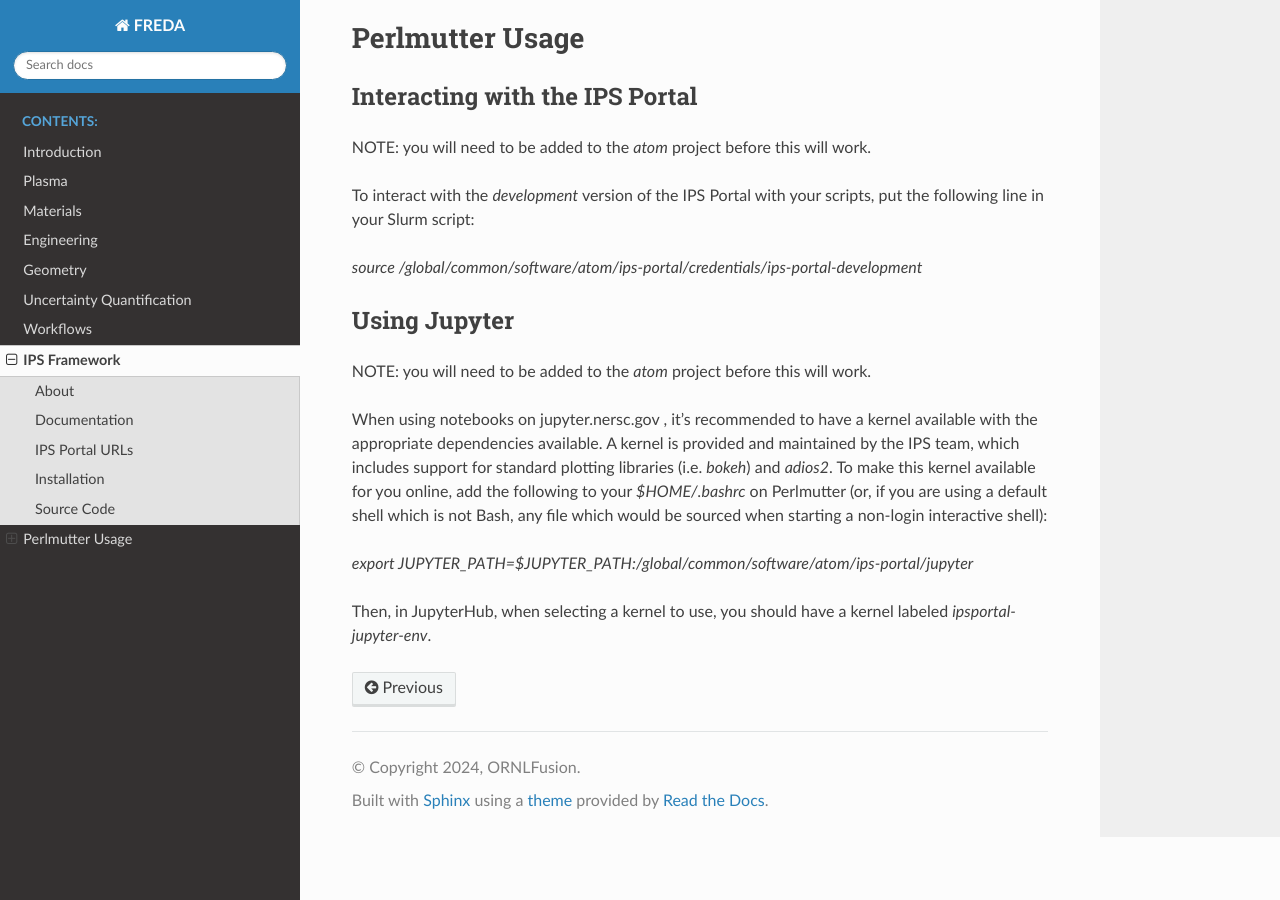
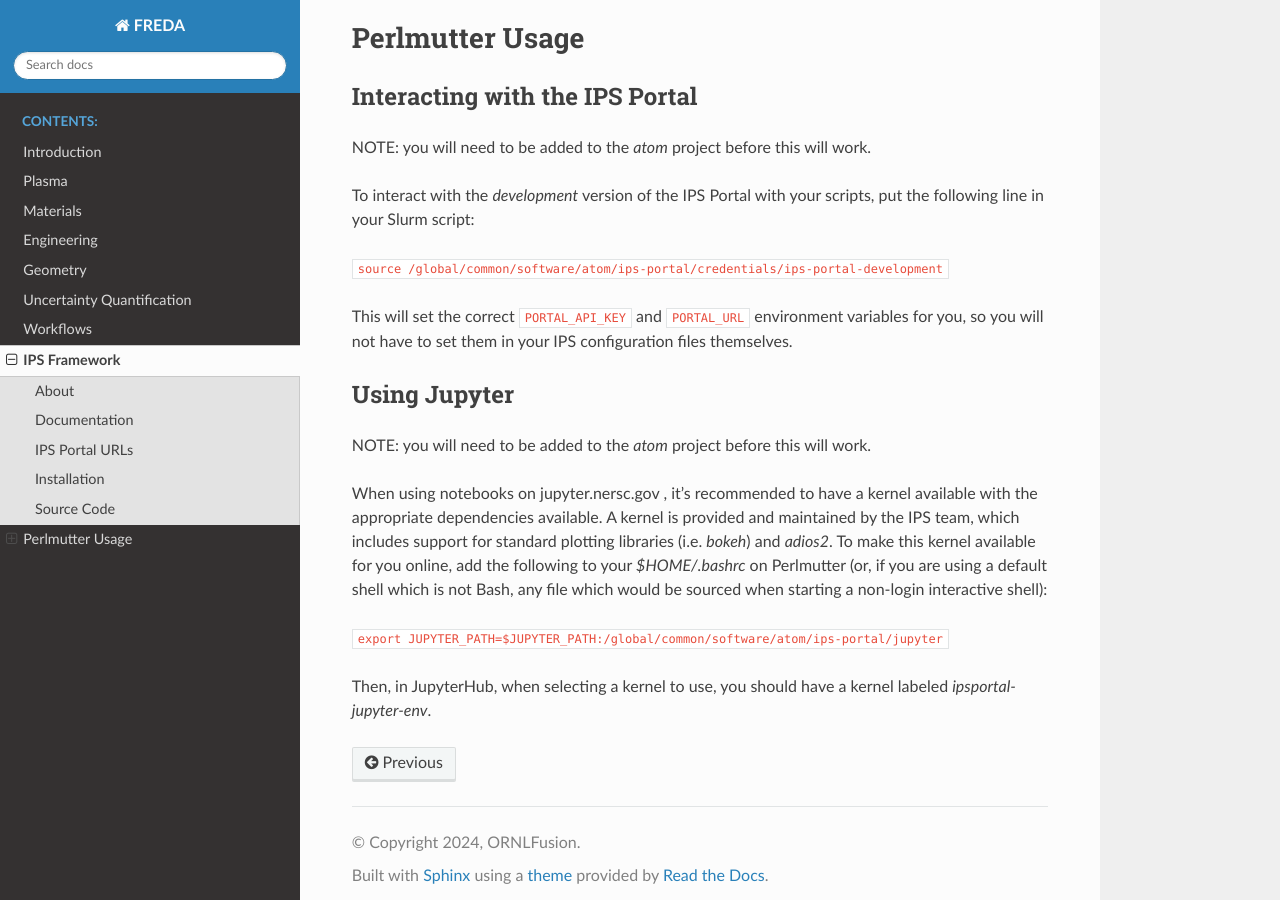
Before and after one commit to ORNL-Fusion/freda-doc, a Sphinx documentation site: the page built from docs/ips.rst, in a window 1280 px wide and 900 px high, scrolled down 1732 px. Built offline with Sphinx 7.4.7 and the Read the Docs theme 3.1.0, drawn with Linux system fonts in a browser that asks for light colours.

Commit message:
Update ips.rst

```diff
--- a/docs/ips.rst
+++ b/docs/ips.rst
@@ -74,7 +74,9 @@ NOTE: you will need to be added to the `atom` project before this will work.
 
 To interact with the *development* version of the IPS Portal with your scripts, put the following line in your Slurm script:
 
-`source /global/common/software/atom/ips-portal/credentials/ips-portal-development`
+``source /global/common/software/atom/ips-portal/credentials/ips-portal-development``
+
+This will set the correct ``PORTAL_API_KEY`` and ``PORTAL_URL`` environment variables for you, so you will not have to set them in your IPS configuration files themselves.
 
 Using Jupyter
 -------------
@@ -83,6 +85,6 @@ NOTE: you will need to be added to the `atom` project before this will work.
 
 When using notebooks on jupyter.nersc.gov , it's recommended to have a kernel available with the appropriate dependencies available. A kernel is provided and maintained by the IPS team, which includes support for standard plotting libraries (i.e. `bokeh`) and `adios2`. To make this kernel available for you online, add the following to your `$HOME/.bashrc` on Perlmutter (or, if you are using a default shell which is not Bash, any file which would be sourced when starting a non-login interactive shell):
 
-`export JUPYTER_PATH=$JUPYTER_PATH:/global/common/software/atom/ips-portal/jupyter`
+``export JUPYTER_PATH=$JUPYTER_PATH:/global/common/software/atom/ips-portal/jupyter``
 
 Then, in JupyterHub, when selecting a kernel to use, you should have a kernel labeled `ipsportal-jupyter-env`.
```
